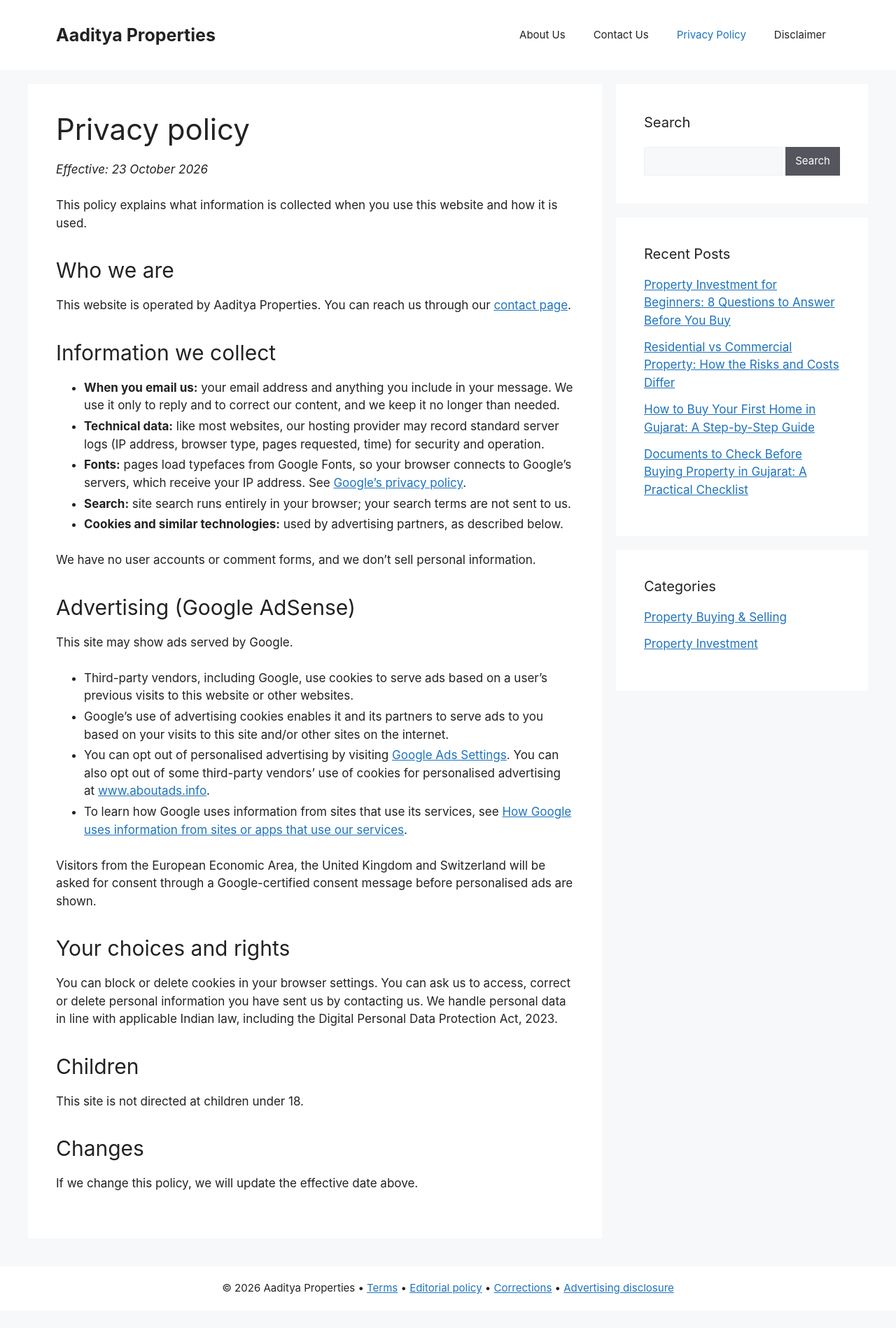
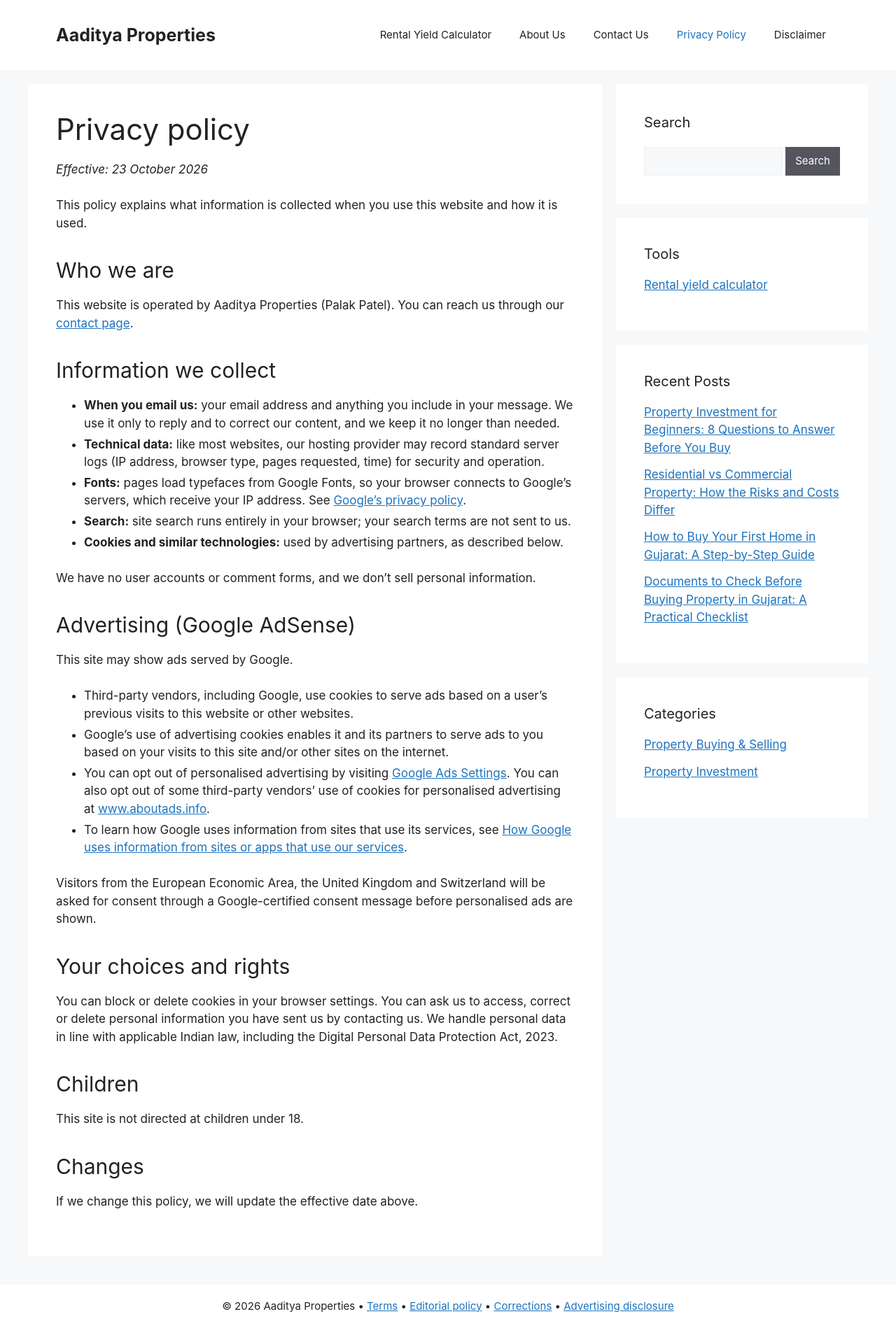
Before and after one commit to palak-ardeshna/aadityaproperties, a Jekyll site: the page built from privacy-policy.md, in a window 1280 px wide. Shown: the whole page at 70% size. Built offline with Jekyll 4.4.1, drawn with Linux system fonts in a browser that asks for light colours; before the commit the page ends 1873 px from its top, so only the background shows below that.

Commit message:
Add rental yield calculator tool and set operator name
Co-Authored-By: Claude Opus 5.5 <noreply@anthropic.com>

```diff
--- a/_config.yml
+++ b/_config.yml
@@ -12,7 +12,7 @@ baseurl: /aadityaproperties
 # Fill these with real details only. Empty values are simply not shown.
 contact_email: ""
 contact_phone: ""
-operator_name: ""
+operator_name: "Palak Patel"
 operator_city: ""
 
 # AdSense: the ID found on the old site. Confirm in the AdSense account before going live.
--- a/_data/menu.yml
+++ b/_data/menu.yml
@@ -1,3 +1,4 @@
+- { title: Rental Yield Calculator, url: /tools/rental-yield/ }
 - { title: About Us, url: /about/ }
 - { title: Contact Us, url: /contact/ }
 - { title: Privacy Policy, url: /privacy-policy/ }
--- a/_includes/sidebar.html
+++ b/_includes/sidebar.html
@@ -4,6 +4,10 @@
       <label for="q-side" class="widget-title">Search</label>
       <div class="search-inside"><input id="q-side" name="q" type="search" required><button type="submit">Search</button></div>
     </form>
+  </aside>
+  <aside class="widget">
+    <h2 class="widget-title">Tools</h2>
+    <ul><li><a href="{{ '/tools/rental-yield/' | relative_url }}">Rental yield calculator</a></li></ul>
   </aside>
   <aside class="widget">
     <h2 class="widget-title">Recent Posts</h2>
--- a/assets/style.css
+++ b/assets/style.css
@@ -99,3 +99,6 @@ footer.entry-meta{margin-top:2em}
 }
 .search-page .search-form{display:flex;gap:4px;margin:1em 0}
 @media print{.site-header,.sidebar,.site-footer,.code-block{display:none}}
+
+.calc label { display: block; margin: 0 0 12px; font-weight: 600; }
+.calc input { display: block; width: 100%; max-width: 320px; padding: 8px; margin-top: 4px; font: inherit; }
```
Also changed, not shown: tools/rental-yield.md (added, +44 -0 lines).
